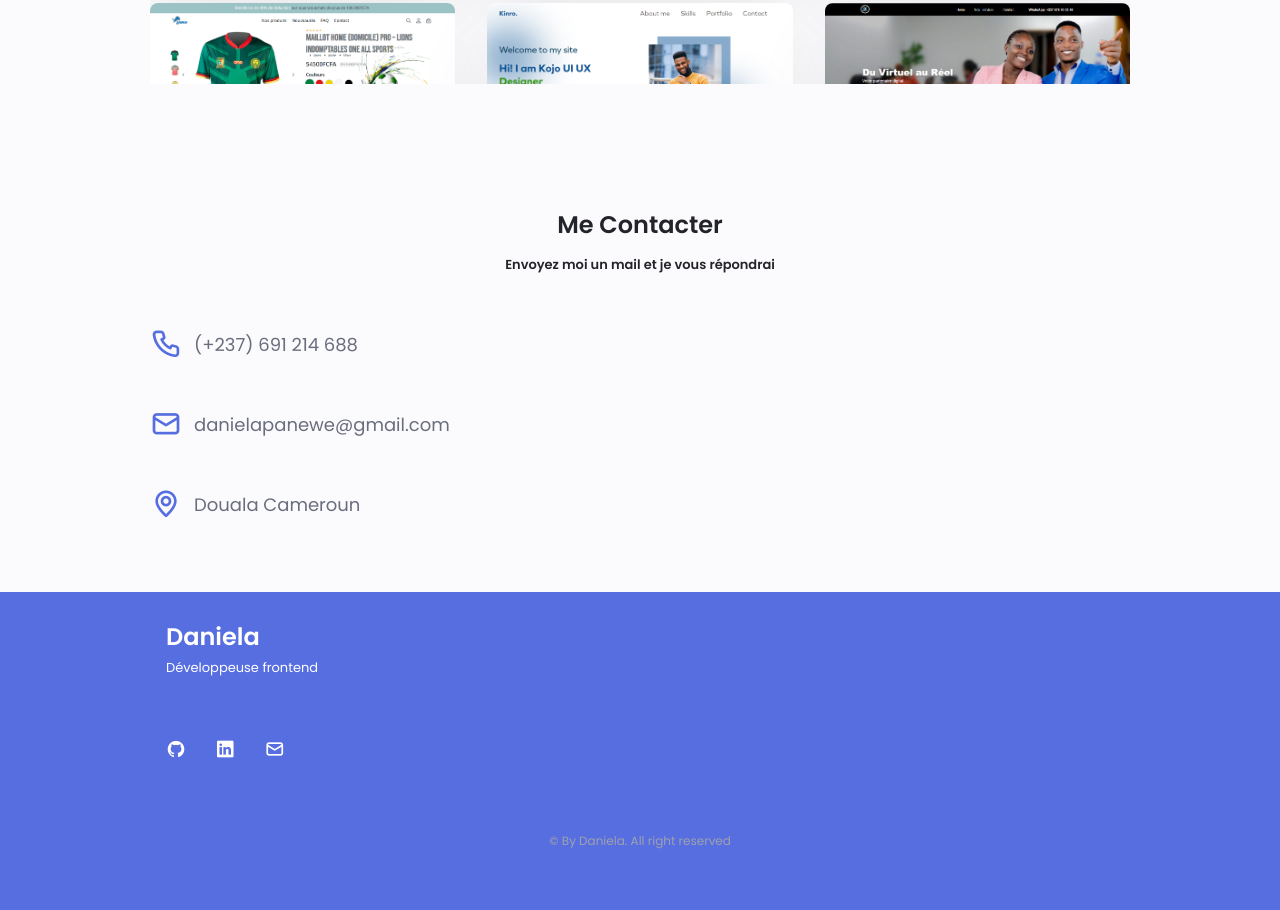
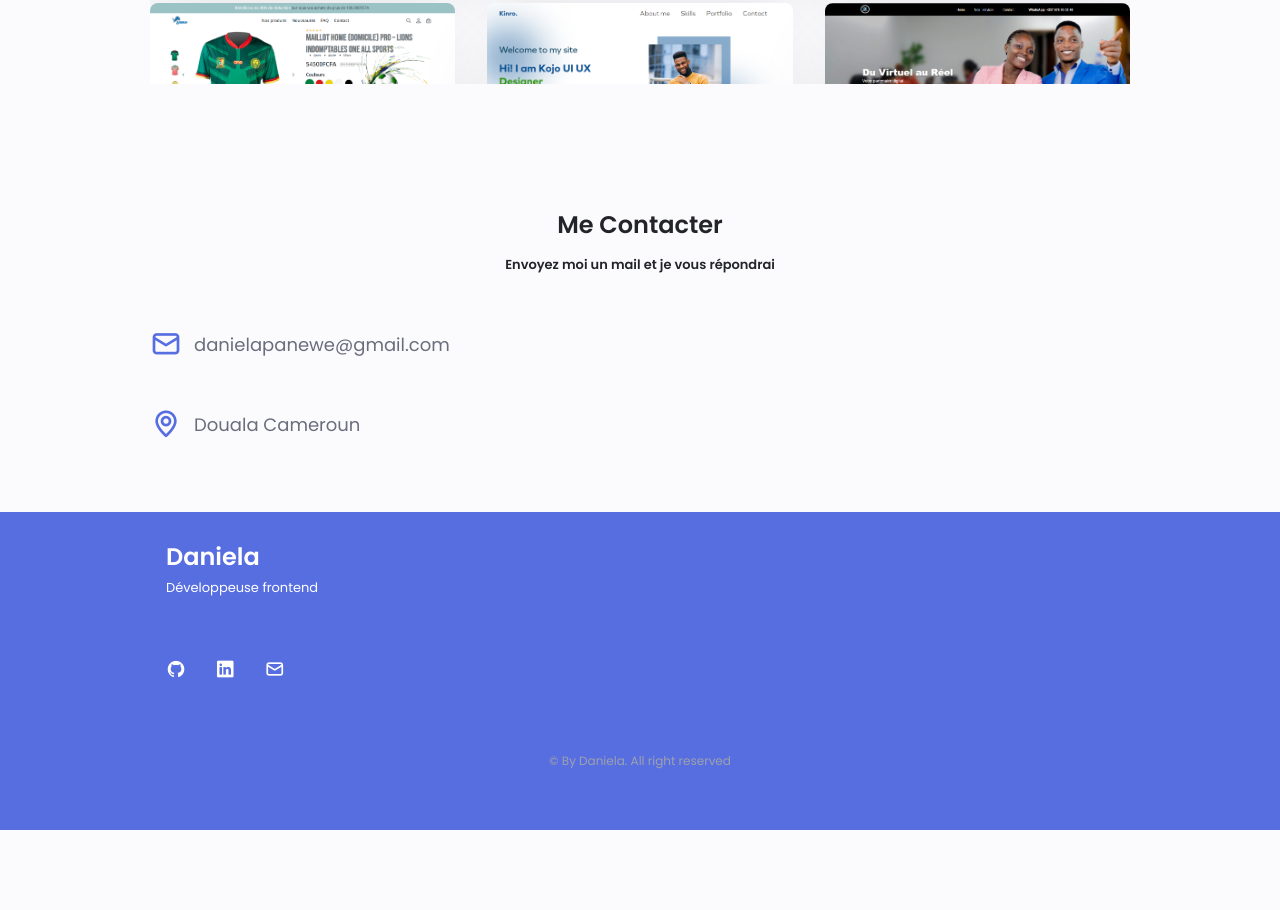
Before and after one commit to danielapanewe/myportfolio, a website: page index.html in a window 1280 px wide. Shown: the part 2876-3786 px from the top of the page. After the commit the page ends 3706 px from the top, so only its background shows below. Drawn offline with nearby package versions, Linux system fonts and the light colour scheme.

Commit message:
Update index.html

```diff
--- a/index.html
+++ b/index.html
@@ -689,15 +689,7 @@
                 </h3>
                 <div class="contact__container container grid">
                     <div class="contact__information grid">
-                        <a
-                            href="tel:691214688"
-                            class="contact__information--item btn_flex"
-                        >
-                            <i class="uil uil-phone-alt contact__icon"></i>
-                            <span class="contact__name"
-                                >(+237) 691 214 688</span
-                            >
-                        </a>
+
 
                         <a
                             href="mailto:danielapanewe@gmail.com"
```
